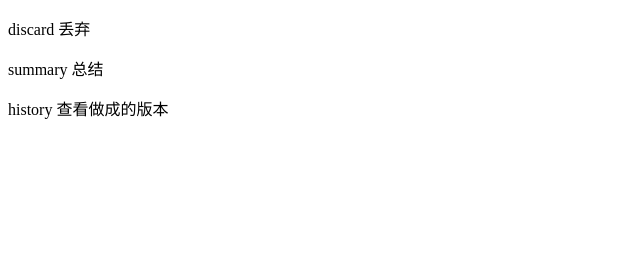
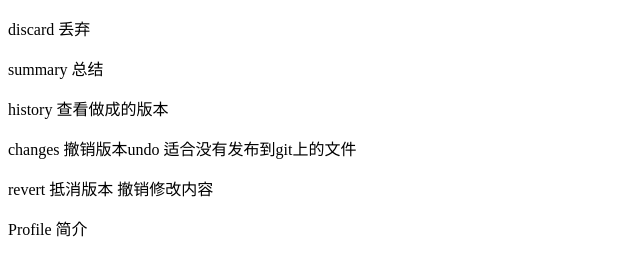
Before and after one commit to userGitHubMa/desktop-github-newfile, a plain HTML site: page index.html in a window 1280 px wide. Shown: the whole page, without its empty margins (0-640 px from the left). Drawn offline with Linux system fonts and the light colour scheme.

Commit message:
add  something

```diff
--- a/index.html
+++ b/index.html
@@ -9,5 +9,8 @@
 <p>discard  丢弃</p>
 <p>summary  总结</p>
 <p>history  查看做成的版本</p>
+<p>changes  撤销版本undo 适合没有发布到git上的文件</p>
+<p>revert  抵消版本 撤销修改内容</p>
+<p>Profile  简介</p>
 </body>
 </html>
```
